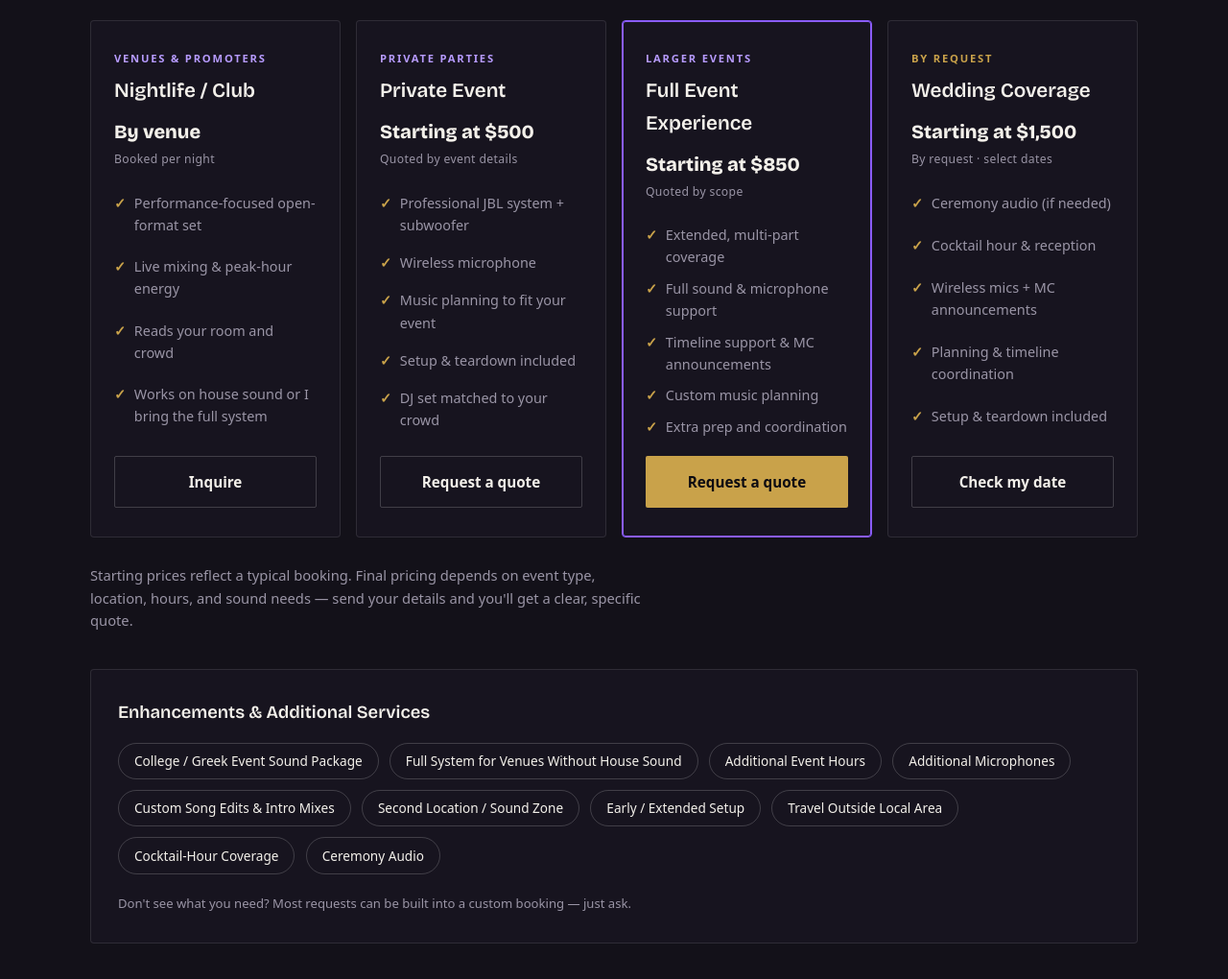
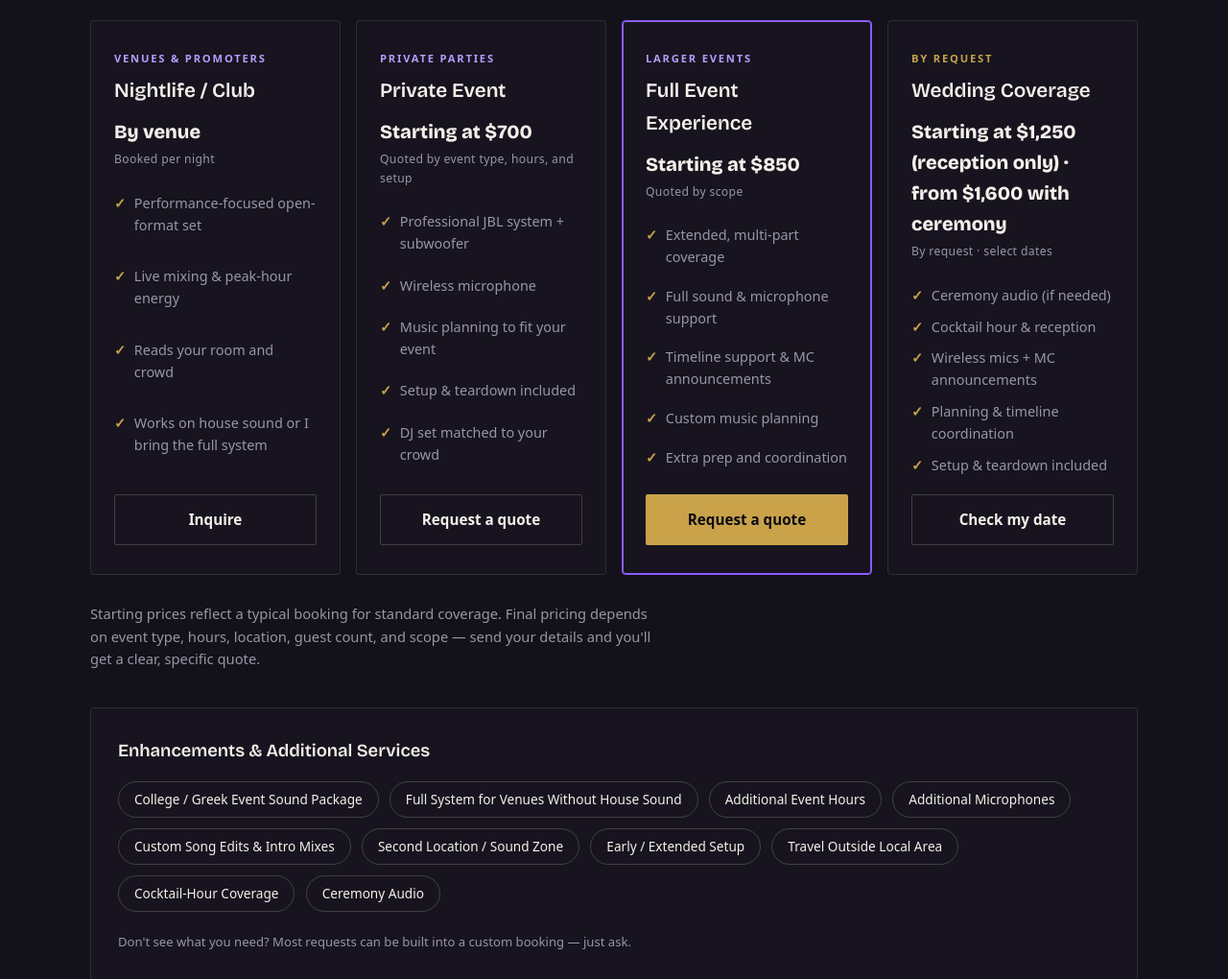
Before and after one commit to vincewiderman/Vato-site, a plain HTML site: page index.html in a window 1280 px wide. Shown: the part 5360-6380 px from the top of the page at 96% size. Drawn offline with nearby package versions, Linux system fonts and the light colour scheme; a web font is replaced by a local one.

Commit message:
Update index.html

```diff
--- a/index.html
+++ b/index.html
@@ -535,7 +535,7 @@
       <div class="pkg">
         <span class="tag">Private Parties</span>
         <h3>Private Event</h3>
-        <div class="price">Starting at $500<small>Quoted by event details</small></div>
+        <div class="price">Starting at $700<small>Quoted by event type, hours, and setup</small></div>
         <ul>
           <li>Professional JBL system + subwoofer</li>
           <li>Wireless microphone</li>
@@ -563,7 +563,7 @@
       <div class="pkg formal">
         <span class="tag">By Request</span>
         <h3>Wedding Coverage</h3>
-        <div class="price">Starting at $1,500<small>By request · select dates</small></div>
+        <div class="price">Starting at $1,250 (reception only) · from $1,600 with ceremony<small>By request · select dates</small></div>
         <ul>
           <li>Ceremony audio (if needed)</li>
           <li>Cocktail hour &amp; reception</li>
@@ -575,7 +575,7 @@
       </div>
     </div>
 
-    <p class="pricing-note">Starting prices reflect a typical booking. Final pricing depends on event type, location, hours, and sound needs — send your details and you'll get a clear, specific quote.</p>
+    <p class="pricing-note">Starting prices reflect a typical booking for standard coverage. Final pricing depends on event type, hours, location, guest count, and scope — send your details and you'll get a clear, specific quote.</p>
 
     <div class="enh">
       <h4>Enhancements &amp; Additional Services</h4>
@@ -644,7 +644,7 @@
 
       <div class="faq-item">
         <button class="faq-q" aria-expanded="false"><span>What does it cost?</span><span class="ico">+</span></button>
-        <div class="faq-a"><div>Pricing depends on event type, hours, location, and sound needs. Send your details through the form and you'll get a clear, specific quote.</div></div>
+        <div class="faq-a"><div>Pricing depends on event type, hours, location, guest count, and whether I'm bringing full sound. Private events typically start at $700 for a full setup. Weddings start at $1,250 for reception coverage, and from $1,600 with ceremony included. Send your details and you'll get a clear, specific quote.</div></div>
       </div>
 
       <div class="faq-item">
```
